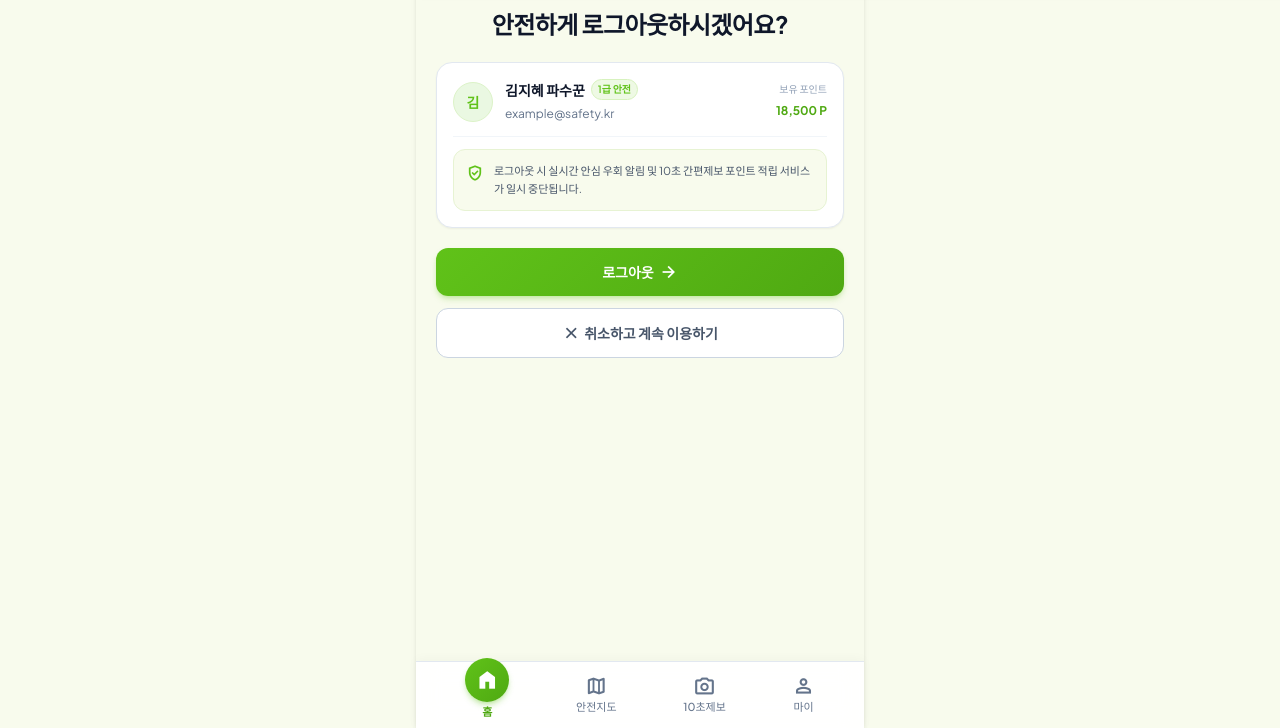
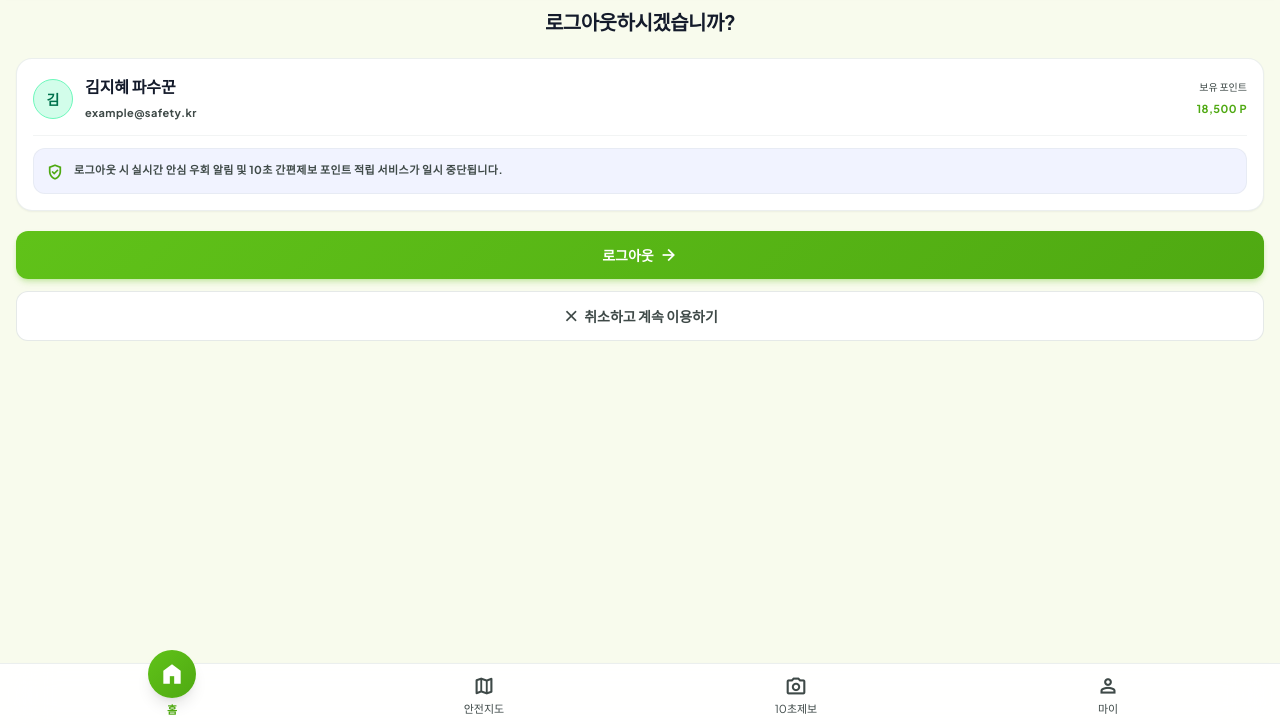
Before and after one commit to 2seoin-design/saftey, a plain HTML site: page frontend/logout.html in a window 1280 px wide. Shown: the part 72-800 px from the top of the page. Drawn offline with nearby package versions, Linux system fonts and the light colour scheme; a script that the page names is missing.

Commit message:
로그아웃 수정

```diff
--- a/frontend/logout.html
+++ b/frontend/logout.html
@@ -108,60 +108,62 @@ tailwind.config = {
     .material-symbols-outlined.fill {
       font-variation-settings: 'FILL' 1, 'wght' 600, 'GRAD' 0, 'opsz' 24;
     }
+    body.page-transition { opacity: 0; transition: opacity 0.22s ease; }
+    body.page-transition.page-loaded { opacity: 1; }
   </style>
 </head>
-<body class="bg-[#F8FBED] text-[#1E293B] antialiased min-h-screen flex flex-col justify-between selection:bg-[#60C219] selection:text-white max-w-md mx-auto shadow-md">
-<!-- TOP HEADER (메인 홈화면 완벽 일치) -->
+<body class="bg-surface text-on-surface font-body-md flex flex-col min-h-screen page-transition" style="background-color: #F8FBED;">
+<!-- TOP HEADER (메인 홈화면과 동일) -->
 <header class="fixed top-0 w-full z-50 pt-safe bg-surface-container-lowest/90 backdrop-blur-xl shadow-[0_1px_12px_rgba(0,0,0,0.04)]">
   <div class="relative h-16 px-gutter-mobile flex items-center justify-between gap-space-xs">
 
     <!-- 왼쪽: 로고 이미지 + 로고 텍스트 -->
-    <div class="flex items-center gap-2">
+    <a href="mainhome.html" class="flex items-center gap-2" aria-label="홈으로 이동">
       <img src="../img/safety_logo_image.png" alt="안전디딤돌 로고" class="h-12 w-auto object-contain">
       <img src="../img/safety_logo_text.png" alt="안전디딤돌 로고 텍스트" class="h-6 w-auto object-contain">
-    </div>
+    </a>
 
     <!-- 오른쪽: 로그인 안내 문구(회색 필박스) + 로그인 버튼 -->
     <div class="flex items-center gap-2">
       <p class="font-label-md text-label-sm text-on-surface-variant whitespace-nowrap bg-surface-container-low px-3 py-1.5 rounded-full">로그인 후 이용해주세요</p>
-      <button aria-label="로그인" class="w-8 h-8 rounded-full flex items-center justify-center text-white active:scale-95 transition-transform shadow-sm shrink-0" style="background: linear-gradient(135deg, rgb(96,194,25) 0%, rgb(79,169,18) 100%);">
+      <a href="login.html" aria-label="로그인" class="w-8 h-8 rounded-full flex items-center justify-center text-white active:scale-95 transition-transform shadow-sm shrink-0" style="background: linear-gradient(135deg, rgb(96,194,25) 0%, rgb(79,169,18) 100%);">
         <span class="material-symbols-outlined text-[20px]">login</span>
-      </button>
+      </a>
     </div>
   </div>
 </header>
-<!-- MAIN BODY CONdTENT (로그아웃 확인 & 안내 카드) -->
-<main class="flex-1 px-5 flex flex-col max-w-md mx-auto w-full pt-20 pb-6">
+
+<!-- MAIN BODY CONTENT (로그아웃 확인 & 안내 카드) -->
+<main class="flex-1 flex flex-col relative w-full pt-20 pb-24 px-gutter-mobile min-h-screen" style="background-color: #F8FBED;">
 <!-- 아이콘 & 로고 엠블럼 -->
 <div class="flex flex-col items-center text-center mb-4">
 
-<h1 class="text-2xl font-bold text-[#0F172A] tracking-tight mb-1.5">안전하게 로그아웃하시겠어요?</h1>
+<h1 class="font-headline-md text-headline-md text-on-surface font-bold tracking-tight mb-1.5">로그아웃하시겠습니까?</h1>
 
 </div>
 <!-- 로그아웃 대상 계정 정보 박스 -->
-<div class="bg-white rounded-2xl p-4 border border-[#E2E8F0] shadow-sm mb-5">
-<div class="flex items-center justify-between pb-3 border-b border-[#F1F5F9] mb-3">
+<div class="bg-surface-container-lowest rounded-2xl p-4 border border-outline-variant/30 shadow-sm mb-5">
+<div class="flex items-center justify-between pb-3 border-b border-outline-variant/20 mb-3">
 <div class="flex items-center gap-3">
-<div class="w-10 h-10 rounded-full bg-[#EAF8E2] border border-[#DCF3C8] flex items-center justify-center text-[#60C219] font-bold text-sm">
+<div class="w-10 h-10 rounded-full bg-secondary-container/30 border border-secondary-container flex items-center justify-center text-on-secondary-container font-bold text-sm">
             김
           </div>
 <div>
 <div class="flex items-center gap-1.5">
-<span class="text-sm font-bold text-[#0F172A]">김지혜 파수꾼</span>
-<span class="text-[10px] font-semibold text-[#60C219] bg-[#EEF9E4] px-1.5 py-0.5 rounded-full border border-[#D7F2BE]">1급 안전</span>
+<span class="font-title-sm text-title-sm text-on-surface font-bold">김지혜 파수꾼</span>
 </div>
-<span class="text-xs text-[#64748B]">example@safety.kr</span>
+<span class="font-label-sm text-label-sm text-on-surface-variant">example@safety.kr</span>
 </div>
 </div>
 <div class="text-right">
-<span class="text-[10px] text-[#94A3B8] block">보유 포인트</span>
-<span class="text-xs font-bold text-[#4FA912]">18,500 P</span>
+<span class="font-label-sm text-[10px] text-on-surface-variant block">보유 포인트</span>
+<span class="font-label-sm text-label-sm font-bold" style="color: rgb(79, 169, 18);">18,500 P</span>
 </div>
 </div>
 <!-- 안심 안전망 연동 안내 -->
-<div class="bg-[#F8FBED] rounded-xl p-3 border border-[#E7F3D3] flex items-start gap-2.5">
-<span class="material-symbols-outlined text-[#60C219] text-[18px] shrink-0 mt-0.5">verified_user</span>
-<div class="text-[11px] text-[#475569] leading-relaxed">
+<div class="bg-surface-container-low rounded-xl p-3 border border-outline-variant/20 flex items-start gap-2.5">
+<span class="material-symbols-outlined text-[18px] shrink-0 mt-0.5" style="color: rgb(79, 169, 18);">verified_user</span>
+<div class="font-label-sm text-label-sm text-on-surface-variant leading-relaxed">
           로그아웃 시 실시간 안심 우회 알림 및 10초 간편제보 포인트 적립 서비스가 일시 중단됩니다.
         </div>
 </div>
@@ -174,45 +176,47 @@ tailwind.config = {
 <span class="material-symbols-outlined text-[18px]">arrow_forward</span>
 </button>
 <!-- 취소 / 홈으로 돌아가기 버튼 -->
-<button class="w-full py-3.5 px-4 rounded-xl bg-white text-[#475569] font-semibold text-sm border border-[#CBD5E1] hover:bg-[#F8FAFC] flex items-center justify-center gap-1 active:scale-[0.99] transition-transform" onclick="location.href='mainhome.html'">
+<button class="w-full py-3.5 px-4 rounded-xl bg-surface-container-lowest text-on-surface-variant font-semibold text-sm border border-outline-variant/40 hover:bg-surface-container-low flex items-center justify-center gap-1 active:scale-[0.99] transition-transform" onclick="location.href='mainhome.html'">
 <span class="material-symbols-outlined text-[18px]">close</span>
 <span class="">취소하고 계속 이용하기</span>
 </button>
 </div>
-<!-- 부가 옵션 -->
-<div class="flex items-center justify-center gap-4 text-xs text-[#64748B]">
-
-
-
-
-
-</div>
 </main>
-<!-- BOTTOM NAVIGATION (로그인 페이지와 100% 동일한 홈 활성화 플로팅 탭바) -->
-<nav class="sticky bottom-0 z-30 bg-white/95 backdrop-blur-md border-t border-[#E2E8F0] px-4 py-2 flex items-center justify-around shadow-[0_-2px_10px_rgba(0,0,0,0.03)]">
-<!-- 홈 (활성화: 원형 세이프티 그린 플로팅 스타일) -->
-<button class="flex flex-col items-center justify-center group focus:outline-none">
-<div class="w-11 h-11 rounded-full safety-hero-bg text-white flex items-center justify-center shadow-md shadow-[#60C219]/30 -mt-3 mb-0.5 active:scale-95 transition-transform">
-<span class="material-symbols-outlined fill text-[22px]">home</span>
-</div>
-<span class="text-[11px] font-bold text-[#4FA912]">홈</span>
-</button>
-<!-- 안전지도 -->
-<button class="flex flex-col items-center justify-center py-1 text-[#64748B] hover:text-[#0F172A] transition-colors group">
-<span class="material-symbols-outlined text-[22px] mb-0.5 group-hover:scale-105 transition-transform">map</span>
-<span class="text-[11px] font-medium">안전지도</span>
-</button>
-<!-- 10초제보 -->
-<button class="flex flex-col items-center justify-center py-1 text-[#64748B] hover:text-[#0F172A] transition-colors group">
-<span class="material-symbols-outlined text-[22px] mb-0.5 group-hover:scale-105 transition-transform">photo_camera</span>
-<span class="text-[11px] font-medium">10초제보</span>
-</button>
-<!-- 마이 -->
-<button class="flex flex-col items-center justify-center py-1 text-[#64748B] hover:text-[#0F172A] transition-colors group">
-<span class="material-symbols-outlined text-[22px] mb-0.5 group-hover:scale-105 transition-transform">person</span>
-<span class="text-[11px] font-medium">마이</span>
-</button>
+<!-- BOTTOM NAVIGATION (다른 페이지들과 동일한 하단 탭바) -->
+<nav class="fixed bottom-0 left-0 right-0 z-50 bg-surface-container-lowest/95 backdrop-blur-xl border-t border-outline-variant/30 shadow-lg pb-safe">
+  <div class="h-16 px-gutter-mobile flex items-center justify-around relative">
+    <div class="flex-1 flex flex-col items-center relative -top-3">
+      <a aria-current="page" class="w-12 h-12 rounded-full flex items-center justify-center text-white shadow-lg transition-transform active:scale-95" href="mainhome.html" style="background: linear-gradient(135deg, rgb(96,194,25) 0%, rgb(79,169,18) 100%);">
+        <span class="material-symbols-outlined text-[26px]" style="font-variation-settings: 'FILL' 1;">home</span>
+      </a>
+      <span class="font-label-sm text-[11px] font-bold mt-1" style="color: rgb(79,169,18);">홈</span>
+    </div>
+    <a class="flex flex-col items-center justify-center gap-1 text-on-surface-variant hover:text-primary transition-colors flex-1 py-1" href="safymap.html">
+      <span class="material-symbols-outlined text-[22px]">map</span>
+      <span class="font-label-sm text-[11px]">안전지도</span>
+    </a>
+    <a class="flex flex-col items-center justify-center gap-1 text-on-surface-variant hover:text-primary transition-colors flex-1 py-1" href="10report.html">
+      <span class="material-symbols-outlined text-[22px]">photo_camera</span>
+      <span class="font-label-sm text-[11px]">10초제보</span>
+    </a>
+    <a class="flex flex-col items-center justify-center gap-1 text-on-surface-variant hover:text-primary transition-colors flex-1 py-1" href="mypage.html">
+      <span class="material-symbols-outlined text-[22px]">person</span>
+      <span class="font-label-sm text-[11px]">마이</span>
+    </a>
+  </div>
 </nav>
 <script src="https://cdn.jsdelivr.net/npm/@supabase/supabase-js@2"></script>
 <script src="../backend/user_logout"></script>
+<script>
+  requestAnimationFrame(() => document.body.classList.add('page-loaded'));
+  document.querySelectorAll('a[href]').forEach(function (link) {
+    var href = link.getAttribute('href');
+    if (!href || href.startsWith('#') || href.startsWith('http') || link.target === '_blank') return;
+    link.addEventListener('click', function (e) {
+      e.preventDefault();
+      document.body.classList.remove('page-loaded');
+      setTimeout(function () { window.location.href = href; }, 200);
+    });
+  });
+</script>
 </body></html>
```
